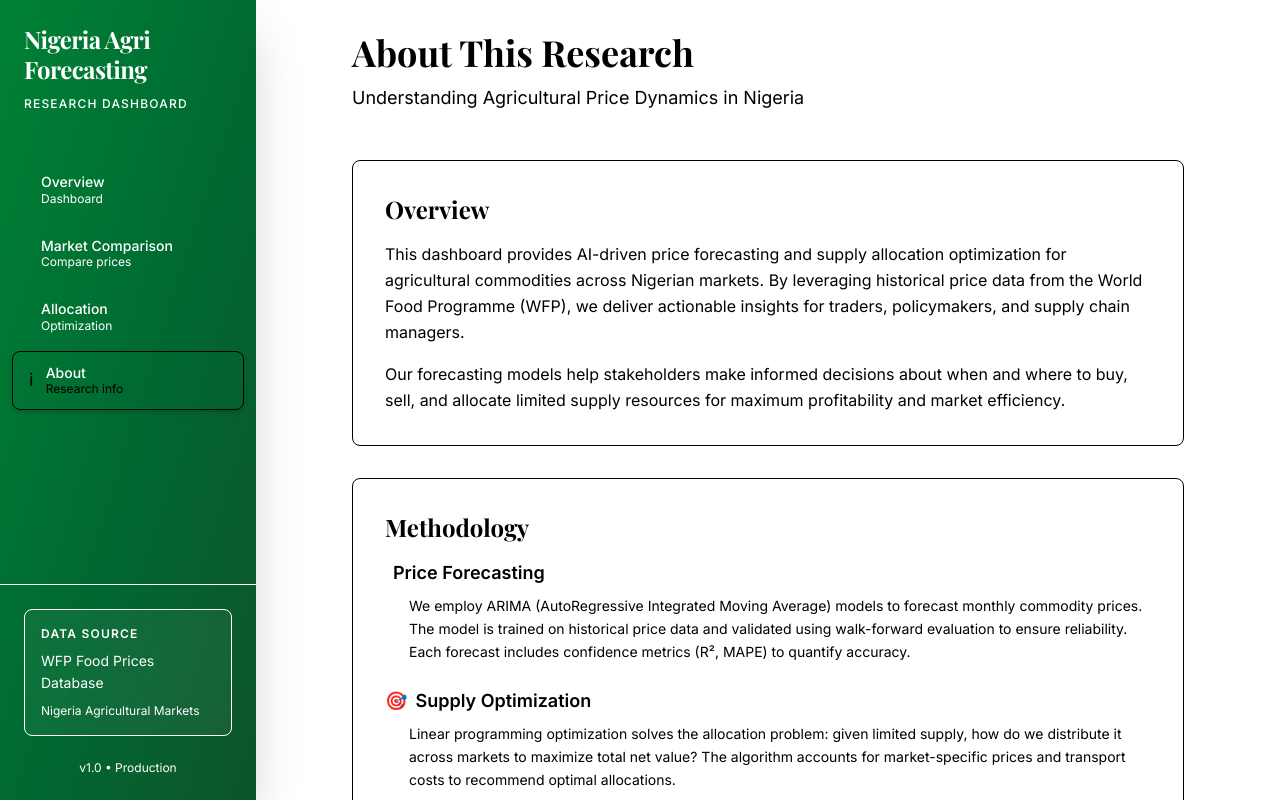
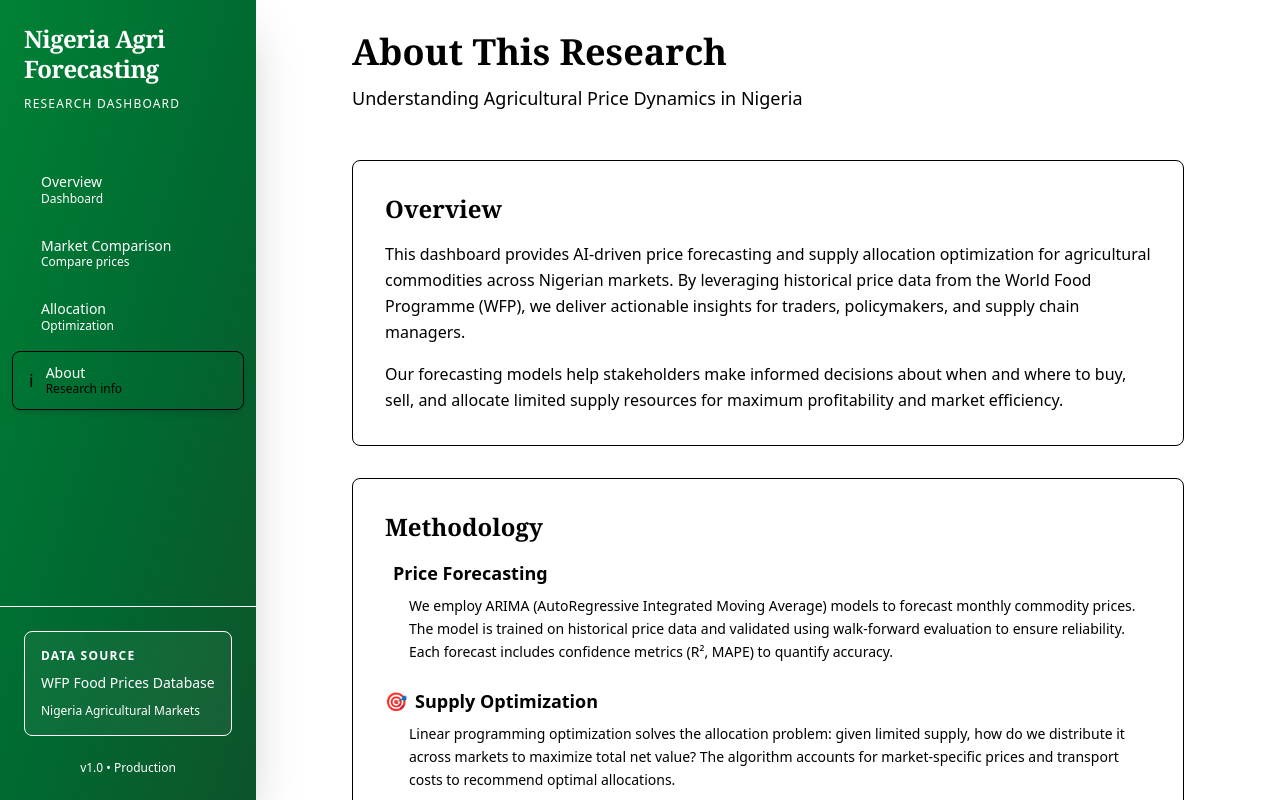
Before and after one commit to Akanscode/agri-dashboard, a Next.js app in the folder frontend/: page /about in a window 1280 px wide. Shown: the top 800 px of the page. Built offline with nearby package versions, Linux system fonts and the light colour scheme.

Commit message:
Deploy frontend with backend monorepo

```diff
--- a/frontend/app/layout.tsx
+++ b/frontend/app/layout.tsx
@@ -1,20 +1,8 @@
 // app/layout.tsx
 
 import type { Metadata } from "next";
-import { Playfair_Display, Inter } from "next/font/google";
 import "./globals.css";
 import Sidebar from "@/components/sideBar";
-
-const playfair = Playfair_Display({
-  subsets: ["latin"],
-  variable: "--font-serif",
-  weight: ["600", "700"],
-});
-
-const inter = Inter({
-  subsets: ["latin"],
-  variable: "--font-sans",
-});
 
 export const metadata: Metadata = {
   title: "Nigeria Agri Forecasting",
@@ -24,7 +12,7 @@ export const metadata: Metadata = {
 export default function RootLayout({ children }: { children: React.ReactNode }) {
   return (
     <html lang="en">
-      <body className={`${playfair.variable} ${inter.variable} font-sans bg-parchment text-ink`}>
+      <body className="font-sans bg-parchment text-ink">
         <Sidebar />
         <main className="ml-64 flex-1">
           {children}
```
Also changed, not shown: 1 other file (tests, documents, lock files or other folders).
